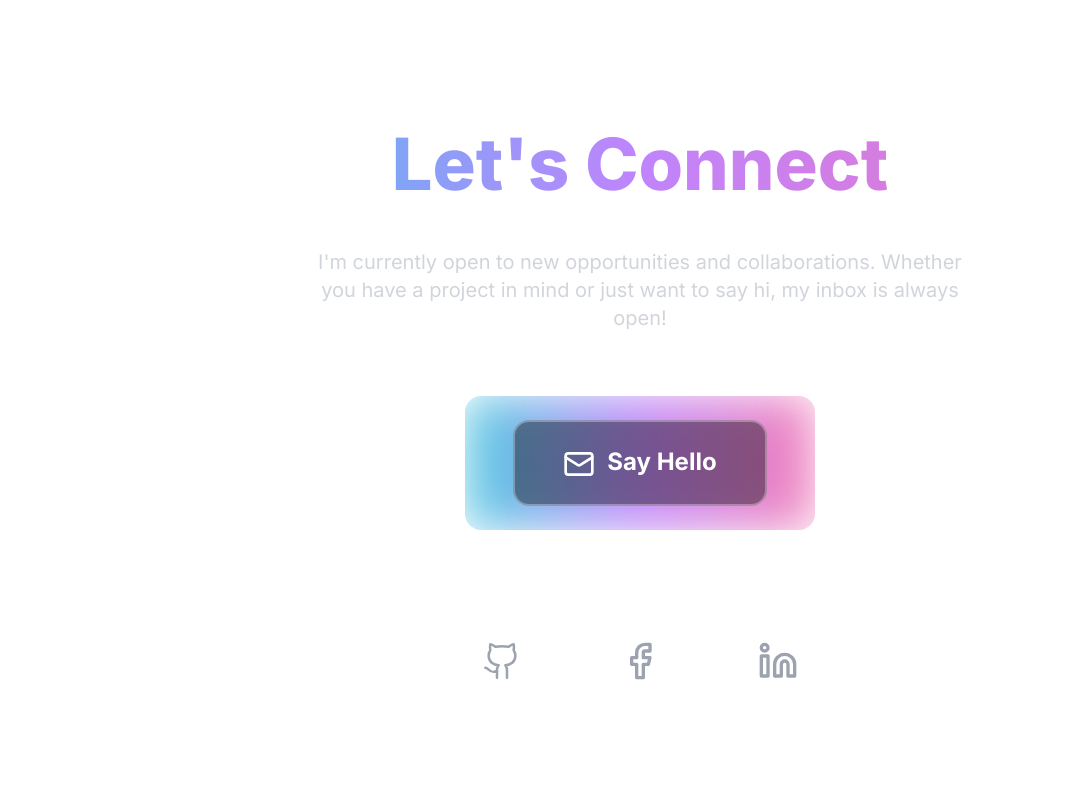
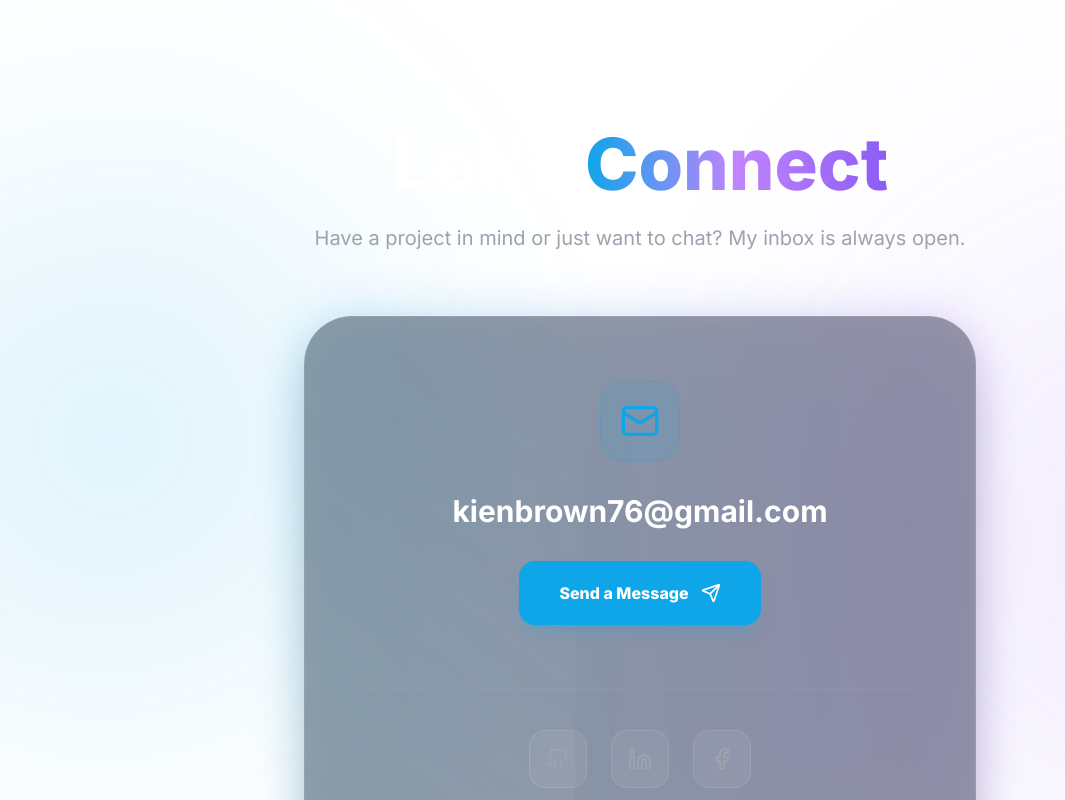
Before and after one commit to Hsu212/My_Portfolio, a React (Vite) app: page / in a window 1280 px wide. Shown: the part 3580-4380 px from the top of the page, without its empty margins (0-1065 px from the left). Built offline with nearby package versions, Linux system fonts and the light colour scheme.

Commit message:
Enhance Contact component with 3D effects and styles
Refactor Contact component to include 3D tilt effect and improved styling.

```diff
--- a/src/components/Contact.tsx
+++ b/src/components/Contact.tsx
@@ -1,75 +1,146 @@
-import { motion } from "framer-motion";
-import { Mail, Github, Facebook, Linkedin } from "lucide-react";
+import { motion, useMotionValue, useSpring, useTransform } from "framer-motion";
+import { Mail, Github, Facebook, Linkedin, Send } from "lucide-react";
+import { useState } from "react";
 
 export function Contact() {
+  const [isHovered, setIsHovered] = useState(false);
+
+  // 3D Tilt Logic
+  const x = useMotionValue(0);
+  const y = useMotionValue(0);
+
+  const mouseXSpring = useSpring(x, { stiffness: 150, damping: 20 });
+  const mouseYSpring = useSpring(y, { stiffness: 150, damping: 20 });
+
+  const rotateX = useTransform(mouseYSpring, [-0.5, 0.5], ["10deg", "-10deg"]);
+  const rotateY = useTransform(mouseXSpring, [-0.5, 0.5], ["-10deg", "10deg"]);
+
+  const handleMouseMove = (e: React.MouseEvent<HTMLDivElement>) => {
+    const rect = e.currentTarget.getBoundingClientRect();
+    const width = rect.width;
+    const height = rect.height;
+    const mouseX = e.clientX - rect.left;
+    const mouseY = e.clientY - rect.top;
+    x.set(mouseX / width - 0.5);
+    y.set(mouseY / height - 0.5);
+  };
+
+  const handleMouseLeave = () => {
+    x.set(0);
+    y.set(0);
+    setIsHovered(false);
+  };
+
   const socials = [
-    { icon: Github, link: "https://github.com/Hsu212", color: "from-purple-400 to-pink-400" },
-    { icon: Facebook, link: "https://www.facebook.com/hsu.maung.2001", color: "from-cyan-400 to-blue-400" },
-    { icon: Linkedin, link: "https://www.linkedin.com/in/hsu-maung-373216393/", color: "from-cyan-300 to-purple-300" },
+    { icon: Github, link: "https://github.com/Hsu212", label: "GitHub" },
+    { icon: Linkedin, link: "https://www.linkedin.com/in/hsu-maung-373216393/", label: "LinkedIn" },
+    { icon: Facebook, link: "https://www.facebook.com/hsu.maung.2001", label: "Facebook" },
   ];
 
   return (
-    <section id="contact" className="relative py-32 overflow-hidden bg-transparent section">
-      <div className="container relative z-10 text-center">
-        <motion.h2
+    <section id="contact" className="relative py-32 overflow-hidden bg-transparent">
+      {/* Background 3D Elements */}
+      <div className="absolute inset-0 pointer-events-none">
+        <motion.div
+          animate={{
+            scale: [1, 1.2, 1],
+            rotate: [0, 90, 0],
+            opacity: [0.1, 0.2, 0.1]
+          }}
+          transition={{ duration: 20, repeat: Infinity }}
+          className="absolute top-1/4 -left-20 w-96 h-96 bg-primary blur-[120px] rounded-full"
+        />
+        <motion.div
+          animate={{
+            scale: [1, 1.5, 1],
+            rotate: [0, -90, 0],
+            opacity: [0.1, 0.2, 0.1]
+          }}
+          transition={{ duration: 25, repeat: Infinity }}
+          className="absolute bottom-1/4 -right-20 w-96 h-96 bg-secondary blur-[120px] rounded-full"
+        />
+      </div>
+
+      <div className="container relative z-10 px-6 mx-auto max-w-5xl">
+        <motion.div
+          initial={{ opacity: 0, y: 40 }}
           whileInView={{ opacity: 1, y: 0 }}
-          initial={{ opacity: 0, y: 60 }}
           viewport={{ once: true }}
           transition={{ duration: 0.8 }}
-          className="mb-12 text-5xl font-black text-transparent md:text-7xl bg-gradient-to-r from-cyan-400 via-purple-400 to-pink-400 bg-clip-text"
+          className="text-center mb-16"
         >
-          Let's Connect
-        </motion.h2>
+          <h2 className="text-5xl font-black text-white md:text-7xl mb-6">
+            Let's <span className="text-transparent bg-gradient-to-r from-primary via-purple-400 to-secondary bg-clip-text">Connect</span>
+          </h2>
+          <p className="text-gray-400 text-lg md:text-xl max-w-2xl mx-auto">
+            Have a project in mind or just want to chat? My inbox is always open.
+          </p>
+        </motion.div>
 
-        <motion.p
-          whileInView={{ opacity: 1 }}
-          initial={{ opacity: 0 }}
-          transition={{ delay: 0.3 }}
-          viewport={{ once: true }}
-          className="max-w-2xl mx-auto mb-16 text-xl text-gray-300"
+        <div className="flex justify-center perspective-2000">
+          <motion.div
+            onMouseMove={handleMouseMove}
+            onMouseLeave={handleMouseLeave}
+            onMouseEnter={() => setIsHovered(true)}
+            style={{ rotateX, rotateY, transformStyle: "preserve-3d" }}
+            className="relative w-full max-w-2xl group"
           >
-          I'm currently open to new opportunities and collaborations. Whether you have a project in mind or just want to say hi, my inbox is always open!
-        </motion.p>
+            {/* 3D Glow Border */}
+            <div className="absolute -inset-1 bg-gradient-to-r from-primary to-secondary rounded-[3rem] blur-xl opacity-20 group-hover:opacity-40 transition-opacity duration-500" />
+
+            {/* Main Contact Card */}
+            <div
+              style={{ transform: "translateZ(50px)" }}
+              className="relative p-12 md:p-16 bg-gray-900/40 backdrop-blur-2xl border border-white/10 rounded-[3rem] shadow-2xl overflow-hidden"
+            >
+              {/* Internal Shine */}
+              <motion.div
+                className="absolute inset-0 bg-gradient-to-tr from-transparent via-white/5 to-transparent pointer-events-none"
+                animate={{ x: isHovered ? 400 : -400 }}
+                transition={{ duration: 1 }}
+              />
+
+              <div className="relative z-10 text-center">
+                <motion.div
+                  style={{ transform: "translateZ(80px)" }}
+                  className="inline-flex items-center justify-center w-20 h-20 rounded-3xl bg-primary/10 mb-8 border border-primary/20"
+                >
+                  <Mail className="w-10 h-10 text-primary" />
+                </motion.div>
+
+                <h3 style={{ transform: "translateZ(60px)" }} className="text-3xl font-bold text-white mb-8">
+                  kienbrown76@gmail.com
+                </h3>
 
                 <motion.a
                   href="mailto:kienbrown76@gmail.com"
-          whileHover={{ scale: 1.08, y: -8 }}
-          whileTap={{ scale: 0.98 }}
-          className="relative inline-block px-12 py-6 mb-20 overflow-hidden text-2xl font-bold text-white rounded-2xl group"
+                  whileHover={{ scale: 1.05, y: -5 }}
+                  whileTap={{ scale: 0.95 }}
+                  style={{ transform: "translateZ(70px)" }}
+                  className="relative inline-flex items-center gap-3 px-10 py-5 bg-primary text-white font-black rounded-2xl group overflow-hidden transition-all shadow-lg shadow-primary/20"
                 >
-          <div className="absolute inset-0 transition-opacity duration-700 bg-gradient-to-r from-cyan-500 via-purple-500 to-pink-500 opacity-70 blur-xl group-hover:opacity-100" />
-          <div className="relative px-12 py-6 border-2 border-white/30 bg-black/40 backdrop-blur-xl rounded-2xl">
-            <Mail className="inline w-8 h-8 mr-3" />
-            Say Hello
-          </div>
+                  <span className="relative z-10">Send a Message</span>
+                  <Send className="relative z-10 w-5 h-5 group-hover:translate-x-1 group-hover:-translate-y-1 transition-transform" />
+                  <div className="absolute inset-0 bg-gradient-to-r from-secondary to-primary opacity-0 group-hover:opacity-100 transition-opacity duration-500" />
                 </motion.a>
 
-        <div className="flex justify-center gap-12">
-          {socials.map(({ icon: Icon, link, color }, i) => {
-            const isGithub = Icon === Github;
-
-            return (
+                <div className="mt-16 pt-10 border-t border-white/5 flex flex-wrap justify-center gap-6" style={{ transform: "translateZ(40px)" }}>
+                  {socials.map((social, i) => (
                     <motion.a
                       key={i}
-                href={link}
+                      href={social.link}
                       target="_blank"
                       rel="noopener noreferrer"
-                initial={{ opacity: 0, y: 40 }}
-                whileInView={{ opacity: 1, y: 0 }}
-                transition={{ delay: i * 0.15 }}
-                viewport={{ once: true }}
-                whileHover={{ y: -16, scale: 1.15 }}
-                className="relative p-6 transition-all duration-500 border rounded-2xl bg-white/5 backdrop-blur-xl border-white/20 group"
+                      whileHover={{ scale: 1.2, y: -5 }}
+                      className="p-4 rounded-2xl bg-white/5 border border-white/10 text-gray-400 hover:text-white hover:border-primary/50 hover:bg-primary/5 transition-all"
                     >
-                <div className={`absolute inset-0 rounded-2xl bg-gradient-to-r ${color} opacity-0 group-hover:opacity-60 blur-xl transition-opacity duration-700`} />
-                <Icon
-                  // FIXED: Removed "group-hover:text-transparent" and "group-hover:fill-transparent"
-                  className={`relative w-10 h-10 transition-all duration-500 text-gray-400 group-hover:text-white group-hover:drop-shadow-[0_0_10px_rgba(255,255,255,0.8)]`}
-                  strokeWidth={isGithub ? 1.5 : 2}
-                />
+                      <social.icon className="w-6 h-6" />
                     </motion.a>
-            );
-          })}
+                  ))}
+                </div>
+              </div>
+            </div>
+          </motion.div>
         </div>
       </div>
     </section>
```
Lines whose indentation alone changed are shown as unchanged.
